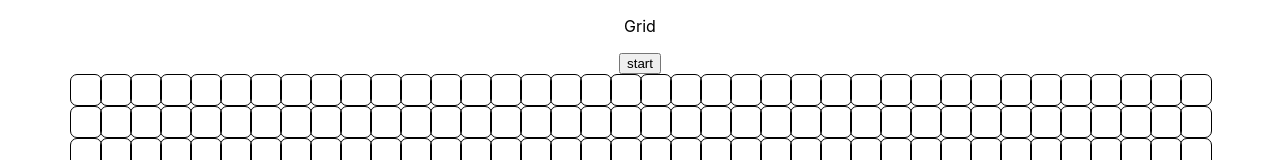
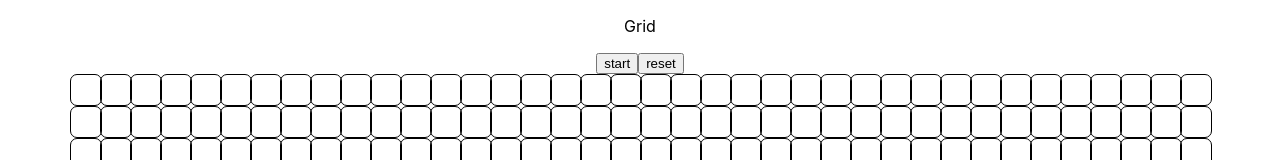
Before and after one commit to nicolosponziello/pathfinding-visualizer-react, a React (Create React App) app: page / in a window 1280 px wide. Shown: the top 160 px of the page. Built offline with nearby package versions, Linux system fonts and the light colour scheme.

Commit message:
add reset functionality

```diff
--- a/src/components/Grid.tsx
+++ b/src/components/Grid.tsx
@@ -92,6 +92,25 @@ export const Grid = (props: Props) => {
       >
         start
       </button>
+      <button
+        onClick={() => {
+          setGrid((g) => {
+            return produce(g, (copy) => {
+              for (var i = 0; i < copy.length; i++) {
+                for (var j = 0; j < copy[0].length; j++) {
+                  if (
+                    copy[i][j].type === CellType.SHORTEST_PATH ||
+                    copy[i][j].type === CellType.VISITED
+                  )
+                    copy[i][j].type = CellType.EMPTY;
+                }
+              }
+            });
+          });
+        }}
+      >
+        reset
+      </button>
       <div className="container">
         <div
           style={{
@@ -110,7 +129,7 @@ export const Grid = (props: Props) => {
                   col={j}
                   type={col.type}
                   mouseDown={() => {
-                    if  (!isAnimating)  {
+                    if (!isAnimating) {
                       if (col.type === CellType.START) {
                         setIsDraggingStart(true);
                       } else if (col.type == CellType.END) {
@@ -130,7 +149,7 @@ export const Grid = (props: Props) => {
                     }
                   }}
                   mouseEnter={() => {
-                    if  (!isAnimating)  {
+                    if (!isAnimating) {
                       if (isDraggingStart) {
                         setGrid((g) => {
                           return produce(g, (copy) => {
@@ -157,7 +176,7 @@ export const Grid = (props: Props) => {
                     }
                   }}
                   mouseLeave={() => {
-                    if  (!isAnimating)  {
+                    if (!isAnimating) {
                       if (isDraggingStart || isDraggingEnd) {
                         setGrid((g) => {
                           return produce(g, (copy) => {
@@ -168,7 +187,7 @@ export const Grid = (props: Props) => {
                     }
                   }}
                   mouseUp={() => {
-                    if  (!isAnimating)  {
+                    if (!isAnimating) {
                       if (isDraggingStart) {
                         setStartCoord({ r: i, c: j });
                         setIsDraggingStart(false);
```
